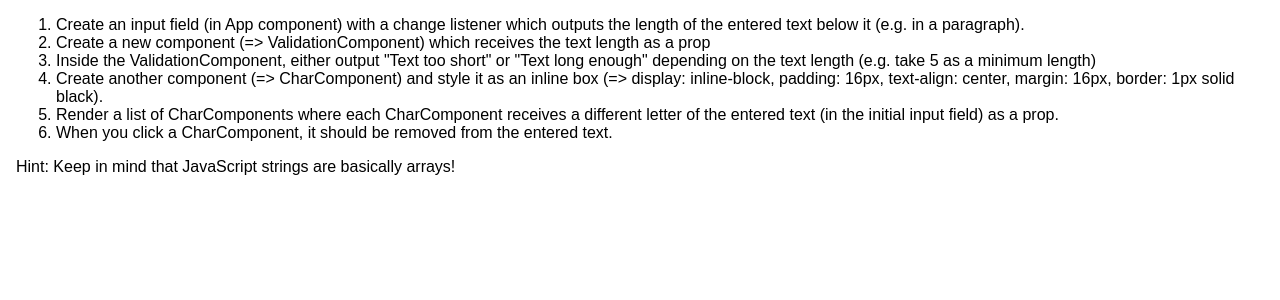
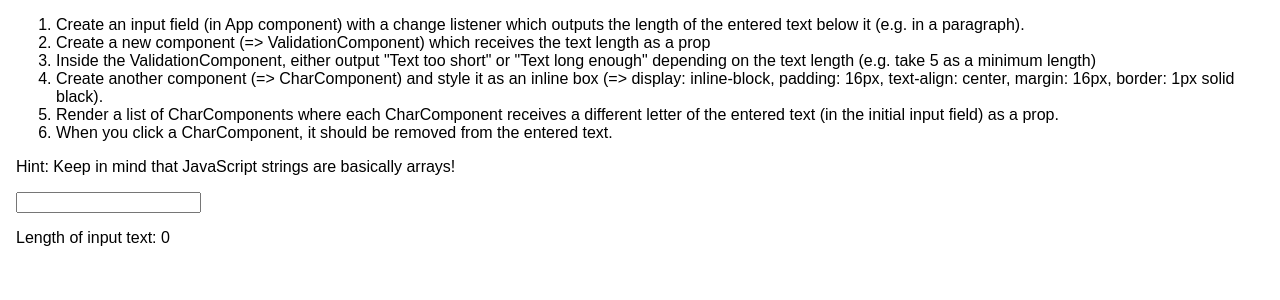
Before and after one commit to garfieldchou/react-assignment-2, a React (Create React App) app: page / in a window 1280 px wide. Shown: the top 300 px of the page. Built offline with nearby package versions, Linux system fonts and the light colour scheme.

Commit message:
Create an input field (in App component) with a change listener which outputs the length of the entered text below it (e.g. in a paragraph)

```diff
--- a/src/App.js
+++ b/src/App.js
@@ -2,6 +2,16 @@ import React, { Component } from 'react';
 import './App.css';
 
 class App extends Component {
+  state = {
+    textLength: 0
+  };
+
+  changeTextListener = event => {
+    this.setState({
+      textLength: event.target.value.length,
+    });
+  };
+
   render() {
     return (
       <div className="App">
@@ -14,6 +24,8 @@ class App extends Component {
           <li>When you click a CharComponent, it should be removed from the entered text.</li>
         </ol>
         <p>Hint: Keep in mind that JavaScript strings are basically arrays!</p>
+        <input type="text" onChange={this.changeTextListener}/>
+        <p>Length of input text: {this.state.textLength}</p>
       </div>
     );
   }
```
